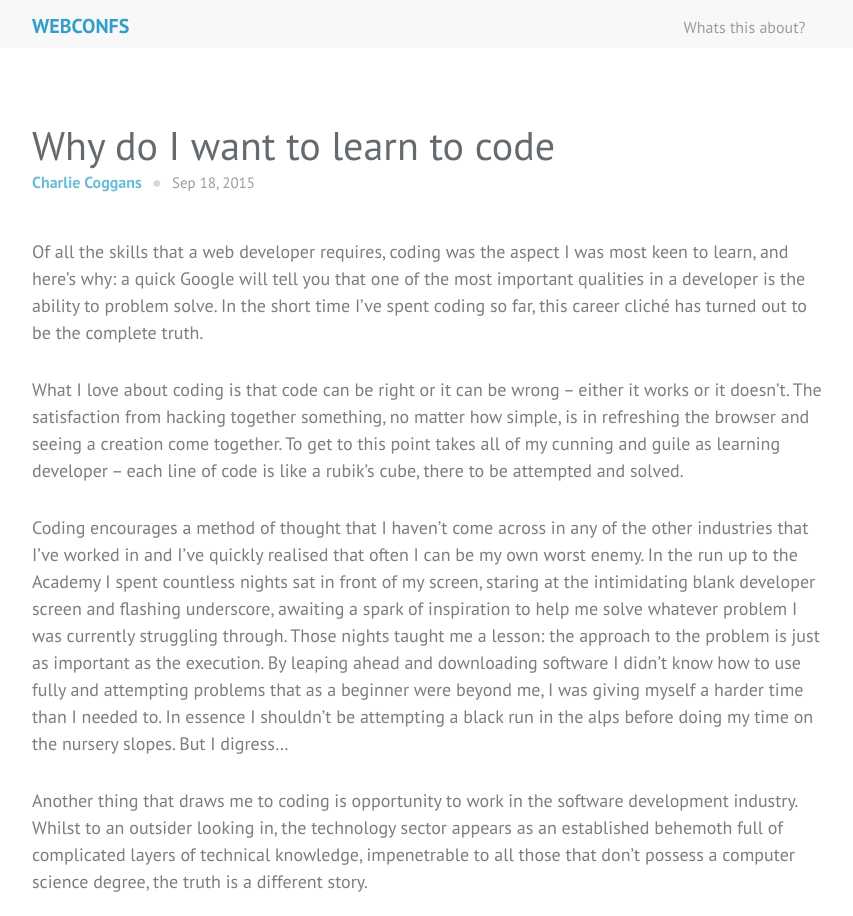
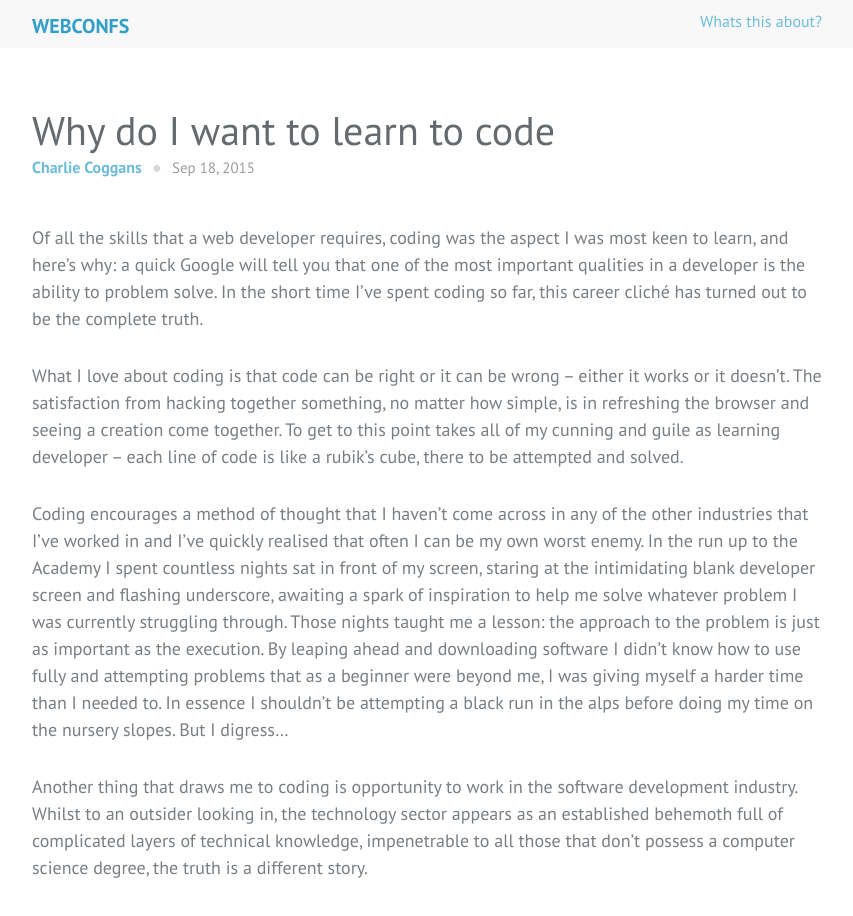
Before and after one commit to charliecog/mayden_blog, a Jekyll site: the page built from _posts/2015-04-29-welcome-to-jekyll.markdown, in a window 1280 px wide. Shown: the top 916 px of the page, without its empty margins (213-1066 px from the left). Built offline with Jekyll 4.4.1, drawn with Linux system fonts in a browser that asks for light colours.

Commit message:
logic for highlighted navbar added to header.html

```diff
--- a/_includes/header.html
+++ b/_includes/header.html
@@ -1,3 +1,5 @@
+<!-- Capture and store a URL -->
+{% capture location %} {{ page.url | split:'/' }} {% endcapture %}
 <header class="main-header" role="banner">
   <div class="grid">
     <div class="grid__col--12">
@@ -7,9 +9,10 @@
       <nav class="navbar" role="navigation">
         <ul class="nav">
         {% for page in site.pages %}
-
+        <!-- Compare the page title to the URL -->
+        {% assign current = page.title | downcase %}
           {% if page.title %}
-          <li class="nav__item">
+          <li {% if location == current %} class="nav__item--current" {% else %} class="nav_item" {% endif %}>
             <a href="{{ page.url | prepend: site.baseurl }}">{{ page.title }}</a>
           </li>
           {% endif %}
```
